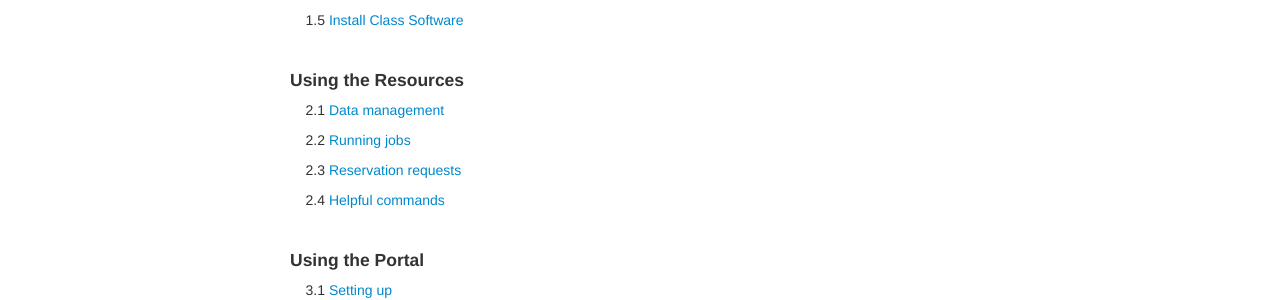
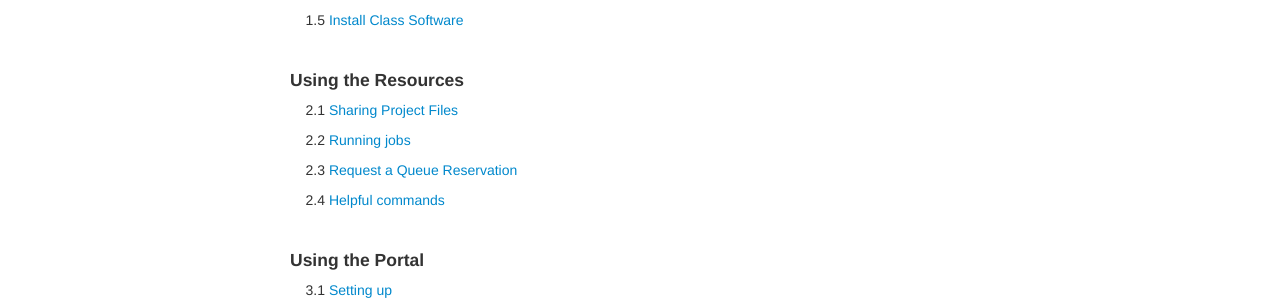
Before and after one commit to TACC/TeachingWithTACC, a Jekyll site: the page built from index.md, in a window 1280 px wide. Shown: the part 532-832 px from the top of the page. Built offline with Jekyll 4.4.1, drawn with Linux system fonts in a browser that asks for light colours.

Commit message:
updated index.md

```diff
--- a/index.md
+++ b/index.md
@@ -33,11 +33,11 @@ benefits of using TACC resources for teaching include:
 
 #### Using the Resources
 
-&nbsp;&nbsp;&nbsp;&nbsp;2.1 [Data management](docs/02.data_management.md)
+&nbsp;&nbsp;&nbsp;&nbsp;2.1 [Sharing Project Files](docs/02.sharing_files.md)
 
 &nbsp;&nbsp;&nbsp;&nbsp;2.2 [Running jobs](docs/02.running_jobs.md)
 
-&nbsp;&nbsp;&nbsp;&nbsp;2.3 [Reservation requests](docs/02.reservation_requests.md)
+&nbsp;&nbsp;&nbsp;&nbsp;2.3 [Request a Queue Reservation](docs/02.reservation_requests.md)
 
 &nbsp;&nbsp;&nbsp;&nbsp;2.4 [Helpful commands](docs/02.helpful_commands.md)
 
```
